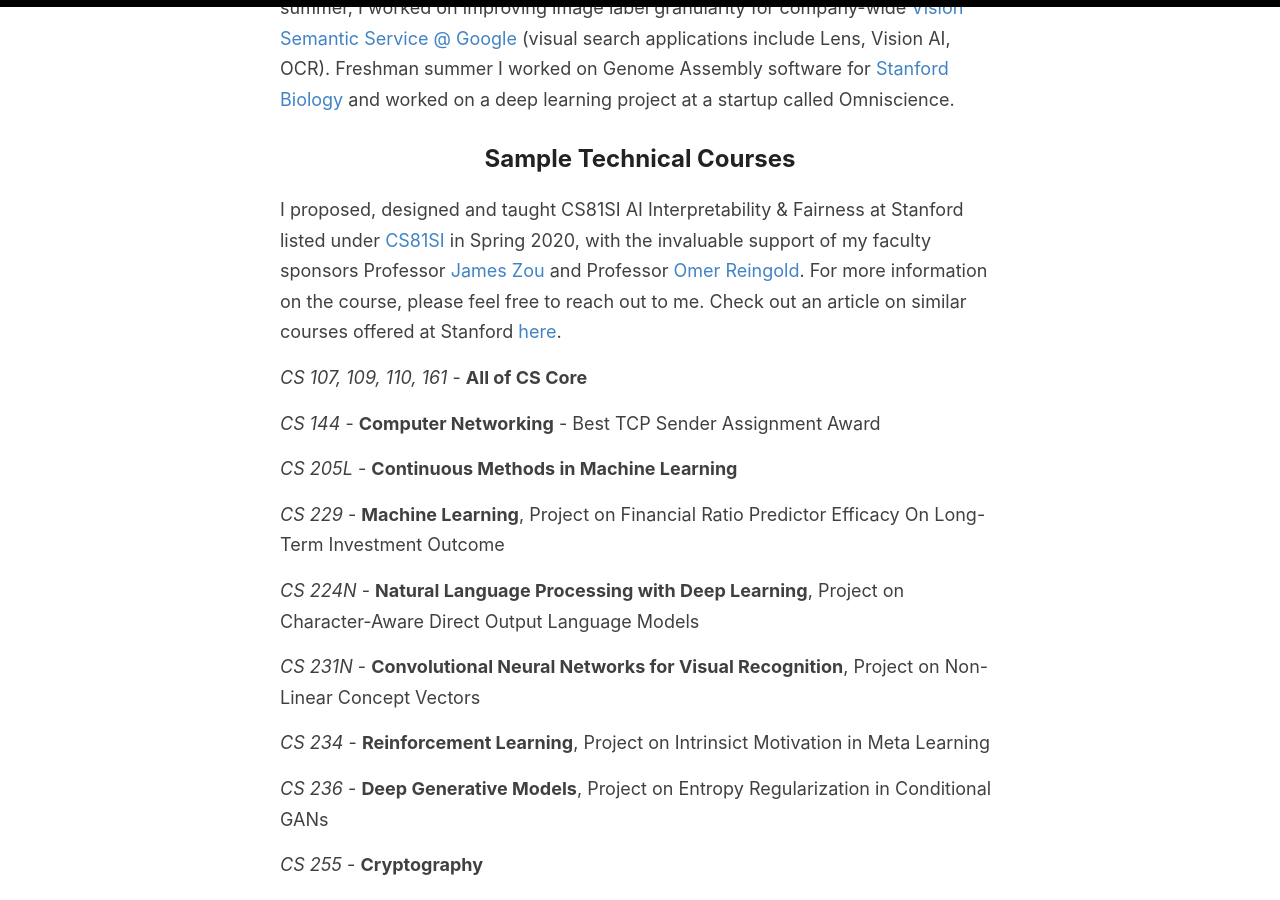
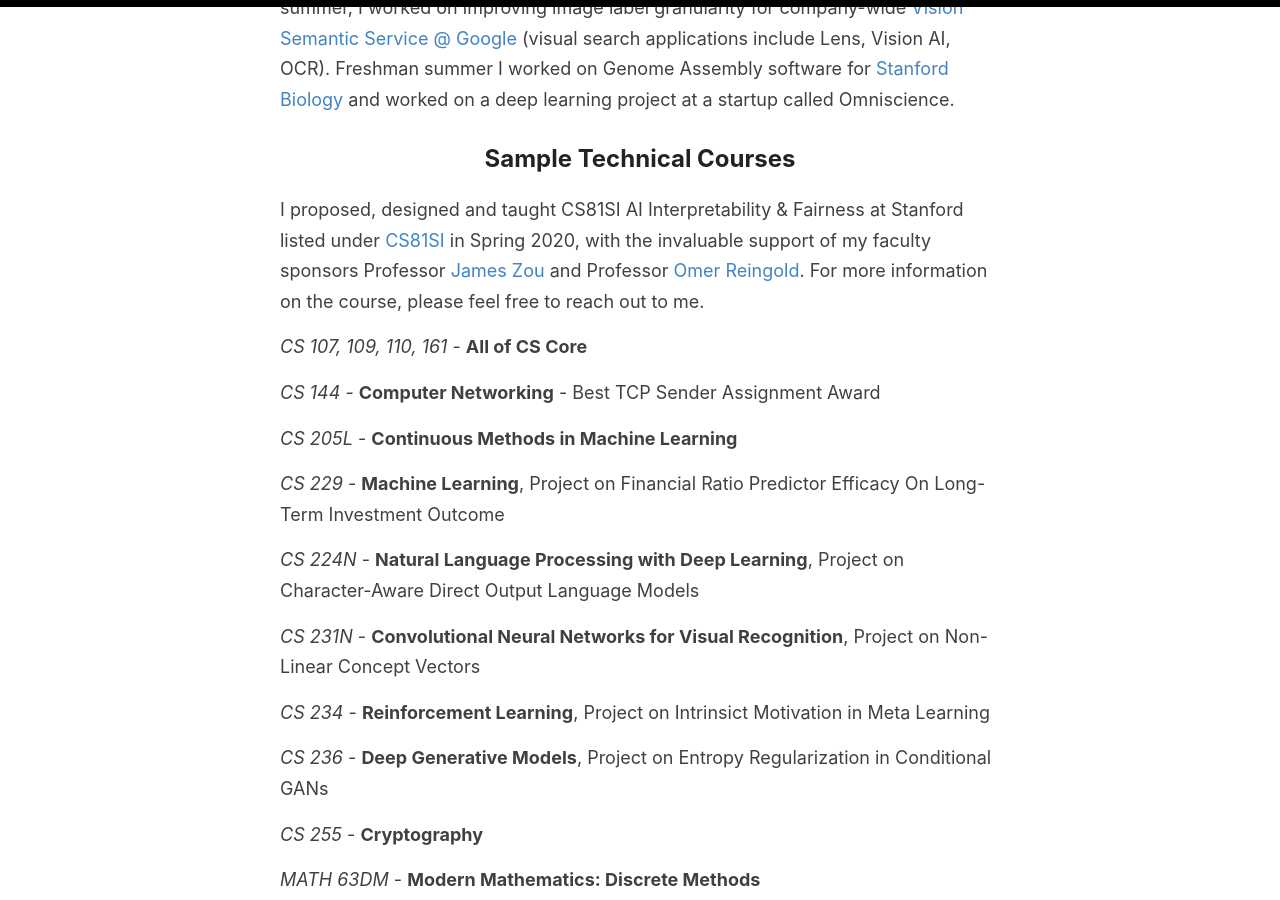
Before and after one commit to evazhang612/sokt-landing, a Jekyll site: the page built from _pages/technicals.md, in a window 1280 px wide and 900 px high, scrolled down 569 px. Built offline with Jekyll 4.4.1, drawn with Linux system fonts in a browser that asks for light colours; nearby versions of some CDN libraries; library files that are not in the unit come from our copies.

Commit message:
Removing article link.

```diff
--- a/_pages/technicals.md
+++ b/_pages/technicals.md
@@ -14,7 +14,7 @@
 I came into Stanford interested in Bioengineering / Health Policy, and took Chemistry, Philosophy, and Energy Policy first quarter. Community and mentorship were (and are) important to how my interests evolved. Here's a [brief instagram snippet](https://www.instagram.com/p/B7kewSMh4MH/) from Stanford Women in CS on how I got started in Computer Science. Always happy to chat and share my experiences if you're unsure what a path in CS could look like!  -->
 
 ## Sample Technical Courses
-I proposed, designed and taught CS81SI AI Interpretability & Fairness at Stanford listed under [CS81SI](https://cs81si.stanford.edu) in Spring 2020, with the invaluable support of my faculty sponsors Professor [James Zou](https://www.james-zou.com/) and Professor [Omer Reingold](https://omereingold.wordpress.com/). For more information on the course, please feel free to reach out to me. Check out an article on similar courses offered at Stanford [here](https://engineering.stanford.edu/news/how-computer-science-department-teaching-ethics-its-students).
+I proposed, designed and taught CS81SI AI Interpretability & Fairness at Stanford listed under [CS81SI](https://cs81si.stanford.edu) in Spring 2020, with the invaluable support of my faculty sponsors Professor [James Zou](https://www.james-zou.com/) and Professor [Omer Reingold](https://omereingold.wordpress.com/). For more information on the course, please feel free to reach out to me.
 
 <i>CS 107, 109, 110, 161</i> - <b> All of CS Core </b>
 
```
